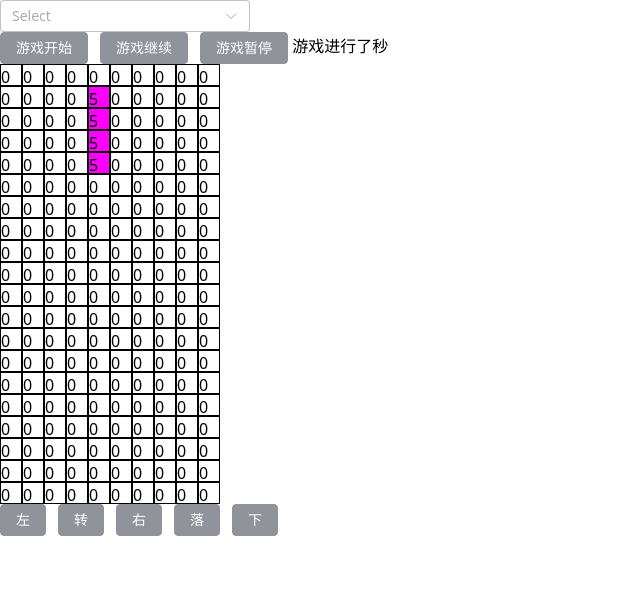
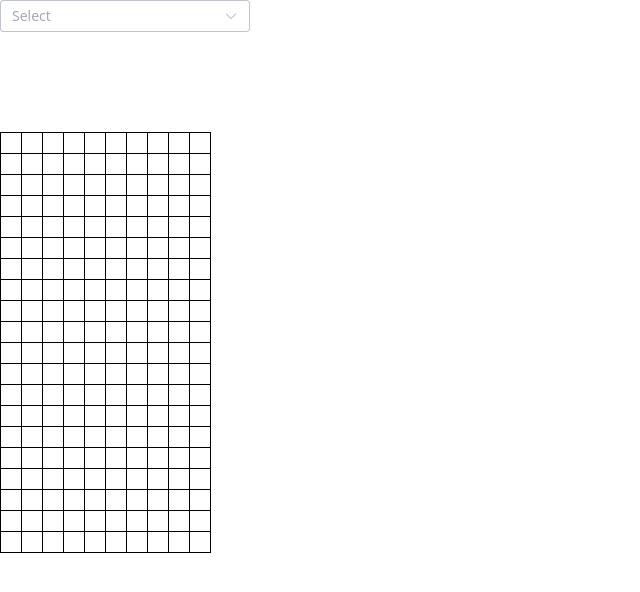
Before and after one commit to xzzxyz/xzzxyz_vite, a Vue app: page /#/tetris in a window 1280 px wide. Shown: the top 592 px of the page, without its empty margins (0-640 px from the left). Built offline with nearby package versions, Linux system fonts and the light colour scheme.

Commit message:
25/6/25 俄罗斯方块（位运算版） 完善逻辑

```diff
--- a/src/components/tetris.vue
+++ b/src/components/tetris.vue
@@ -1,5 +1,5 @@
 <script setup>
-import { onMounted, onUnmounted, ref } from 'vue'
+import { nextTick, onMounted, onUnmounted, ref } from 'vue'
 import { Tetris } from '../tetris'
 
 
@@ -9,23 +9,30 @@ import { Tetris } from '../tetris'
 
 const colorG = ['#0f0', '#00f', '#ff0', '#f0f', '#0ff']
 const tetris = new Tetris()
-const { start, stop } = updateTimer()
-const board = ref(tetris.t_board)
+const timer = updateTimer()
+const { start, stop } = timer
+const head = ref([])
+const board = ref(tetris.renderBoard.body)
 function render() {
-    board.value = tetris.t_renderBoard
+    head.value = tetris.renderBoard.head
+    board.value = tetris.renderBoard.body
 }
 function updateTimer() {
-    let timer = 0, id
+    let old = 0, frequency = 0, id
     const start = (fn, interval, t = interval) => {
         id = requestAnimationFrame(t => start(fn, interval, t))
-        if (t - timer >= interval) {
-            timer = t
+        if (t - old >= interval) {
             fn()
+            old = t
+            frequency++
         }
     }
     return {
         start,
-        stop: () => cancelAnimationFrame(id)
+        stop: () => cancelAnimationFrame(id),
+        get frequency() {
+            return frequency
+        }
     }
 }
 
@@ -35,12 +42,12 @@ function game() {
 
 
 
-    start(() => {
-        tetris.down() && tetris.next()
+    // start(() => {
+    //     timer.frequency && tetris.down() && tetris.next()
 
-        render()
-    }, 1000)
-    setTimeout(stop, 50000);
+    //     render()
+    // }, 1000)
+    // setTimeout(stop, 50000);
 }
 
 
@@ -79,43 +86,75 @@ onUnmounted(stop)
 </script>
 
 <template>
-    <el-button type="info" @click="start(); startTime = Date.now(); diamondDown()">游戏开始</el-button>
+    <!-- <el-button type="info" @click="start(); startTime = Date.now(); diamondDown()">游戏开始</el-button>
     <el-button type="info" @click="start(); loop()">游戏继续</el-button>
     <el-button type="info" @click="stop()">游戏暂停</el-button>
-    游戏进行了{{ time }}秒
+    游戏进行了{{ time }}秒 -->
 
 
     <div class="box">
-        <div class="row" v-for="(row, r) in board" :key="r">
-            <div class="item" v-for="(item, c) in row" :key="c"
-                :style="{ background: item === 1 ? '#555' : colorG[item - 2] }">
-                {{ item }}
+        <div class="head">
+            <div class="row" v-for="(row, r) in head" :key="r">
+                <div class="item" v-for="(item, c) in row" :key="c"
+                    :style="{ background: item === 1 ? '#555' : colorG[item - 2] }">
+                    <!-- {{ item }} -->
+                </div>
+            </div>
+        </div>
+        <div class="body">
+            <div class="row" v-for="(row, r) in board" :key="r">
+                <div class="item" v-for="(item, c) in row" :key="c"
+                    :style="{ background: item === 1 ? '#555' : colorG[item - 2] }">
+                    <!-- {{ item }} -->
+                </div>
             </div>
         </div>
     </div>
 
 
-    <div class="control">
+    <!-- <div class="control">
         <el-button type="info" @click="control.ArrowLeft()">左</el-button>
         <el-button type="info" @click="control.ArrowUp()">转</el-button>
         <el-button type="info" @click="control.ArrowRight()">右</el-button>
         <el-button type="info" @click="control.Space()">落</el-button>
         <el-button type="info" @click="control.ArrowDown()">下</el-button>
-    </div>
+    </div> -->
 </template>
 
 <style scoped>
 .box {
-    display: flex;
-    flex-direction: column;
-
     .row {
         display: flex;
 
         .item {
             width: 20px;
             height: 20px;
-            border: 1px solid black;
+            border-color: black;
+            border-style: solid;
+            border-width: 0 1px 1px 0;
+
+            &:first-child {
+                border-left-width: 1px;
+            }
+        }
+
+        &:first-child>.item {
+            border-top-width: 1px;
+        }
+    }
+
+    .head {
+        height: 100px;
+        display: flex;
+        flex-direction: column;
+        justify-content: end;
+
+        .item {
+            border-color: #fff;
+        }
+
+        .row:last-child>.item {
+            border-bottom: none;
         }
     }
 }
--- a/src/tetris/index.js
+++ b/src/tetris/index.js
@@ -78,15 +78,17 @@ export class Tetris {
     }
 
     m2a(m) {
+        // 矩阵转一维数组
         return m.map(r => +`0b${r.map(i => i ? 1 : 0).join('')}`)
     }
 
     a2m(a, v = 1) {
+        // 一维数组转矩阵
         const t = r => r.toString(2).padStart(10, 0).split('').map(i => +i ? v : 0)
         return a.map(r => Array.isArray(r) ? t(r.join('')) : t(r))
     }
 
-    getRow(target = []) {
+    getRow(target = [], returnNumber = false) {
         const row = Array(this.size.width).fill(0)
         for (const i in row) {
             for (const j of target) {
@@ -94,6 +96,9 @@ export class Tetris {
                     row[i] = 1
                 }
             }
+        }
+        if (returnNumber) {
+            return +`0b${row.join('')}`
         }
         return row
     }
@@ -103,20 +108,30 @@ export class Tetris {
     }
 
     left() {
-        const b = this.cube
-        if (this.isVoid(Math.max(...b), 2 ** (this.size.width - 1))) {
+        const c = this.cube
+        const b = this.board
+        const _isVoid = c.some((r, i) =>
+            r &&
+            (this.isVoid(r, 2 ** (this.size.width - 1)) || this.isVoid(r, b[i]))
+        )
+        if (_isVoid) {
             return;
         }
         this.cubei.position0[0]--
-        this.cube = b.map(v => v << 1)
+        this.cube = c.map(v => v << 1)
     }
     right() {
-        const b = this.cube
-        if (this.isVoid(Math.max(...b), 1)) {
+        const c = this.cube
+        const b = this.board
+        const _isVoid = c.some((r, i) =>
+            r &&
+            (this.isVoid(r, 1) || this.isVoid(r, b[i]))
+        )
+        if (_isVoid) {
             return;
         }
         this.cubei.position0[0]++
-        this.cube = b.map(v => v >> 1)
+        this.cube = c.map(v => v >> 1)
     }
     spin() {
         let { position0: [x0, y0] } = this.cubei
@@ -124,16 +139,13 @@ export class Tetris {
         const { width, height } = this.size
         const xIsVoid = x0 < 0 || x0 > width - len
         const yIsVoid = y0 < 0 || y0 > height
+        console.log('🙂', xIsVoid, yIsVoid, x0, y0)
         if (xIsVoid) {
             while (1) {
                 x0 = this.cubei.position0[0]     // 重新获取 x0
-                if (x0 < 0) {
-                    this.right()
-                } else if (x0 > width - len) {
-                    this.left()
-                } else {
-                    break;
-                }
+                if (x0 > width - len) this.left()
+                else if (x0 < 0) this.right()
+                else break;
             }
         }
         if (yIsVoid) {
@@ -163,6 +175,7 @@ export class Tetris {
             return;
         }
         if (i === b.length - 1 || this.isVoid(b[i], this.board[i + 1])) {
+            console.log('😇', i)
             return true;
         }
         this.cubei.position0[1]++
@@ -233,9 +246,12 @@ export class Tetris {
     get t_cube() {
         return this.a2m(this.cube, this.cubei.color)
     }
-    get t_renderBoard() {
-        const c = this.t_cube.slice(-this.size.height)
-        const b = this.t_board.slice(-this.size.height)
-        return b.map((row, i) => row.map((col, j) => c[i][j] + col))
+    get renderBoard() {
+        const all = this.t_board.map((r, i) => r.map((c, j) => this.t_cube[i][j] + c))
+        return {
+            all,
+            head: all.slice(0, this.cubei.length),
+            body: all.slice(-this.size.height)
+        }
     }
 }
```
